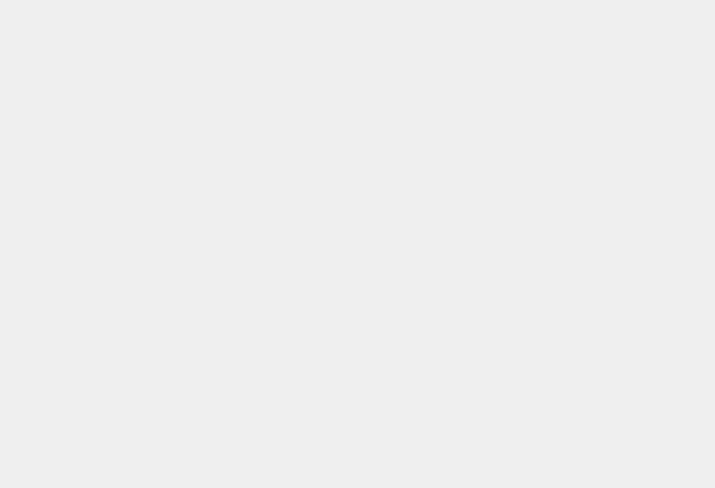
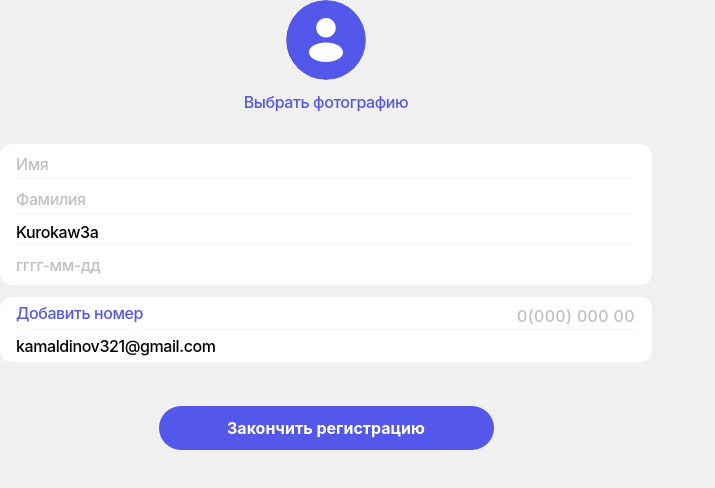
Before and after one commit to kurokaw3a/Mobi-Market, a React (Create React App) app: page / in a window 1280 px wide. Shown: the top 488 px of the page, without its empty margins (0-715 px from the left). Built offline with nearby package versions, Linux system fonts and the light colour scheme.

Commit message:
components-profile

```diff
--- a/src/App.js
+++ b/src/App.js
@@ -1,4 +1,6 @@
+import Profile from './components/Profile/Profile'
+
 const App = () => {
-  return <div />
+  return <Profile />
 }
 export default App
--- /dev/null
+++ b/src/components/Profile/Profile.jsx
@@ -0,0 +1,49 @@
+import { useState } from 'react'
+import Filepicker from '../UI/Avatar/Filepicker'
+import Button from '../UI/Button/Button'
+import Input from '../UI/Input/Input'
+import { Modal } from '../UI/Modal/Modal'
+import styles from './Profile.module.css'
+
+const Profile = () => {
+  const [file, setFile] = useState(null)
+  const [showNumberModal, setShowModal] = useState(false)
+  const showNumberModalHandler = () => {
+    setShowModal(true)
+  }
+  const hideNumberModalHandler = () => {
+    setShowModal(false)
+  }
+  return (
+    <div className={styles.profile}>
+      <Filepicker file={file} setFile={setFile} variant='avatar' />
+      <div className={styles.tools}>
+        <div className={styles.input}>
+          <Input variant='profile' placeholder='Имя' />
+        </div>
+        <div className={styles.input}>
+          <Input variant='profile' placeholder='Фамилия' />
+        </div>
+        <div className={styles.input}>
+          <p>Kurokaw3a</p>
+        </div>
+        <Input variant='date' />
+      </div>
+      <div className={styles.userContacts}>
+        <div className={styles.number}>
+          <p onClick={showNumberModalHandler} className={styles.addNumber}>
+            Добавить номер
+          </p>
+          <Input disabled variant='numberProfile' />
+        </div>
+        <p className={styles.email}>kamaldinov321@gmail.com</p>
+      </div>
+      <Button variant='auth'>Закончить регистрацию</Button>
+      {showNumberModal && (
+        <Modal variant='reset' onClose={hideNumberModalHandler} />
+      )}
+    </div>
+  )
+}
+
+export default Profile
--- /dev/null
+++ b/src/components/Profile/Profile.module.css
@@ -0,0 +1,59 @@
+.profile{
+    width: max-content;
+    display: flex;
+    flex-direction: column;
+    align-items: center;
+    gap: 12px;
+}
+.tools{
+    margin-top: 20px;
+    background: #FFFFFF;
+    padding: 6px 16px 6px 16px;
+    border-radius: 12px;
+    display: flex;
+    flex-direction: column;
+    gap: 6px;
+    font-family: Inter, sans-serif;
+    font-size: 16px;
+    font-weight: 500;
+    line-height: 24px;
+    letter-spacing: -0.40799999237060547px;
+    text-align: left;
+    user-select: none;
+}
+.input{
+    border-bottom: 1px solid #F7F6F9;
+}
+.userContacts{
+    width: 652px;
+    border-radius: 12px;
+    background: #FFFFFF;
+    padding: 6px 16px 6px 16px;
+    margin-bottom: 32px;
+}
+.number{
+    display: flex;
+    align-items: center;
+    justify-content: space-between;
+    border-bottom: 1px solid #F7F6F9;
+    margin-bottom: 6px;
+}
+.addNumber{
+    font-family: Inter;
+    font-size: 16px;
+    font-weight: 500;
+    letter-spacing: -0.40799999237060547px;
+    text-align: left;
+    color: #5458EA;
+    margin-bottom: 6px;
+    user-select: none;
+    cursor: pointer;
+}
+.email{
+    font-family: Inter;
+    font-size: 16px;
+    font-weight: 500;
+    letter-spacing: -0.40799999237060547px;
+    text-align: left;
+
+}
--- a/src/components/UI/Input/Input.jsx
+++ b/src/components/UI/Input/Input.jsx
@@ -12,6 +12,7 @@ const Input = ({
   maxLength,
   value,
   onChange,
+  disabled,
 }) => {
   const [show, setShow] = useState(false)
   const showPass = () => {
@@ -29,6 +30,7 @@ const Input = ({
       )}
       <div className={styles.inputBlock}>
         {variant !== 'number' &&
+          variant !== 'numberProfile' &&
           variant !== 'overviewTextArea' &&
           variant !== 'date' && (
             <input
@@ -74,6 +76,20 @@ const Input = ({
           />
         </div>
       )}
+      {variant === 'numberProfile' && (
+        <div>
+          <ReactInputMask
+            style={{ background: 'none' }}
+            className={styles.numberInputProfile}
+            mask='0(999) 999 999'
+            placeholder='0(000) 000 000'
+            maskChar=' '
+            value={value}
+            onChange={onChange}
+            disabled={disabled}
+          />
+        </div>
+      )}
       {variant === 'date' && (
         <div>
           <ReactInputMask
--- a/src/components/UI/Input/Input.module.css
+++ b/src/components/UI/Input/Input.module.css
@@ -60,6 +60,20 @@ input:focus ~ label, input:valid ~ label{
     font-family: Inter, sans-serif;
     font-size: 28px;
     font-weight: 700;
+    letter-spacing: 0.36000001430511475px;
+    color: rgba(73, 73, 73, 1);
+    border: none;
+    outline: none;
+    user-select: none;
+    &::placeholder{
+        color: rgba(192, 192, 192, 1);
+    }
+}
+.numberInputProfile{
+    width: 119px;
+    font-family: Inter, sans-serif;
+    font-size: 16px;
+    font-weight: 500;
     letter-spacing: 0.36000001430511475px;
     color: rgba(73, 73, 73, 1);
     border: none;
```
